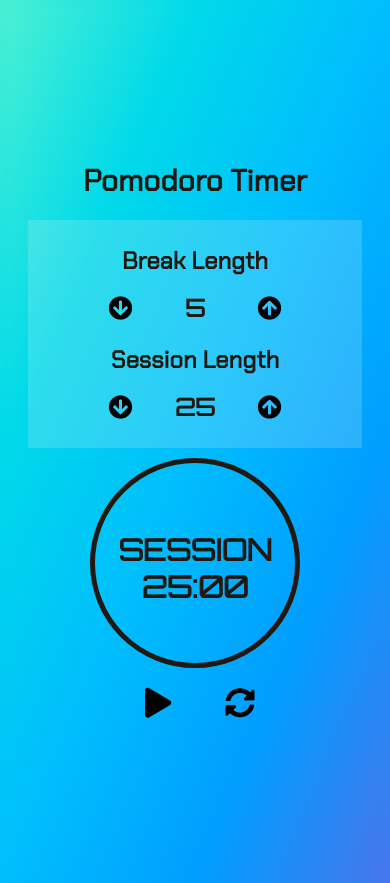
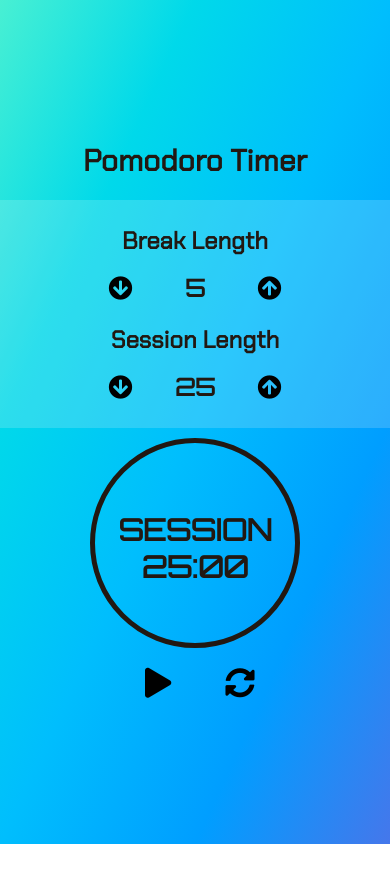
Before and after one commit to bgopikrishna/react-pomotimer, a React (Create React App) app: page / in a window 390 px wide. After the commit the page ends 844 px from the top, so only its background shows below. Built offline with nearby package versions, Linux system fonts and the light colour scheme.

Commit message:
ui changes / corrected height

```diff
--- a/src/App.css
+++ b/src/App.css
@@ -10,6 +10,9 @@ body {
     #009eff,
     #4577eb
   );
+}
+* {
+  padding: 0;
 }
 h4 , h1, h2,h3 {
   margin: 0;
@@ -126,9 +129,13 @@ button {
     overflow: hidden;
     font-size: 0.7em;
   }
+  * {
+    margin: 0;
+    padding: 0;
+  }
   #root {
-    padding: 20px;
     font-size: 20px;
+    height: 100vh;
   }
   button, .timer-controls button {
     margin: auto 20px;
@@ -139,8 +146,13 @@ button {
   }
 }
 
-@media (max-width: 900px) {
+@media (max-width: 580px) {
   body {
     overflow: scroll;
   }
+  #root {
+    overflow: scroll;
+    min-height: 100vh;
+    height: auto;
+  }
 }
```
